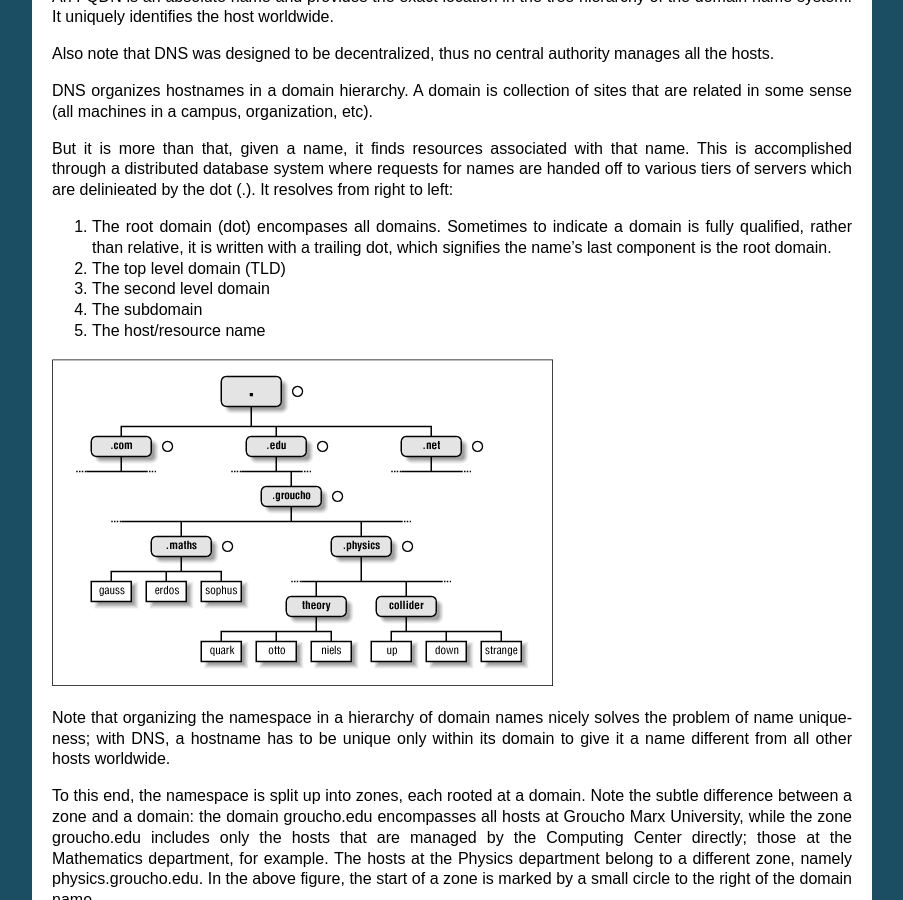
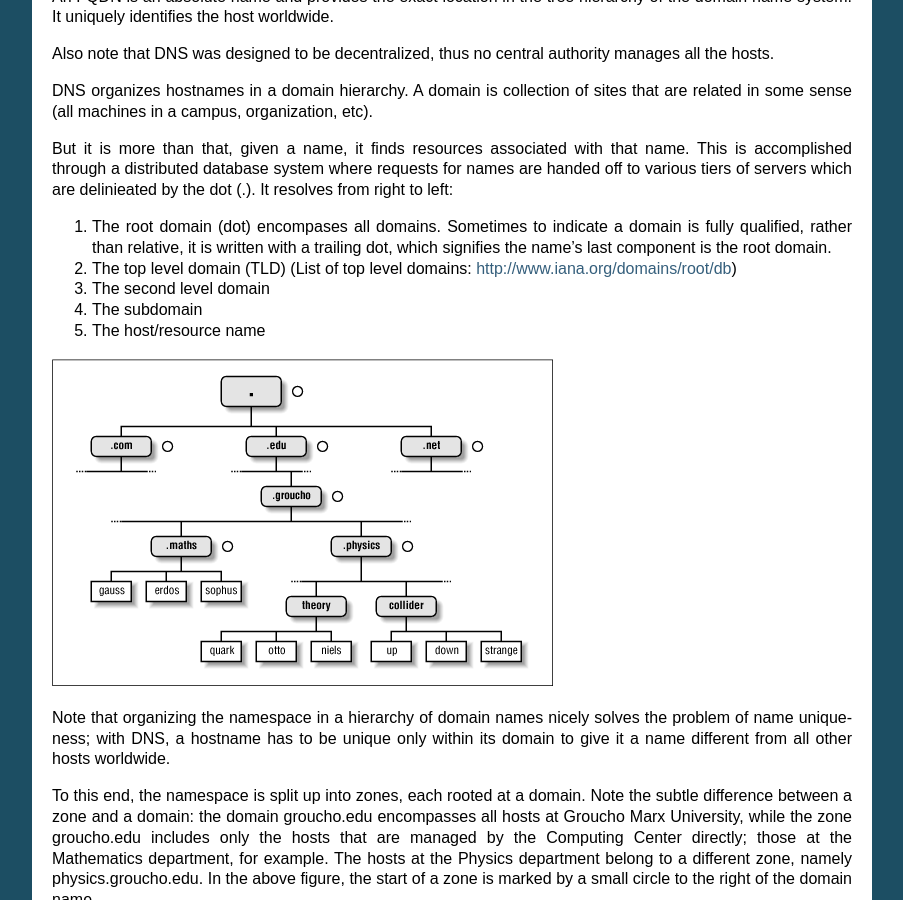
Before and after one commit to amituttam/notes, a Sphinx documentation site: the page built from docs/networking/dns.rst, in a window 1280 px wide and 900 px high, scrolled down 666 px. Shown: the whole window, without its empty margins (198-1101 px from the left). Built offline with Sphinx 7.4.7, drawn with Linux system fonts in a browser that asks for light colours.

Commit message:
Update dns.rst
Include URL for list of top level domains

```diff
--- a/docs/networking/dns.rst
+++ b/docs/networking/dns.rst
@@ -37,7 +37,7 @@ left:
    trailing dot, which signifies the name's last component is the root
    domain.
 
-#. The top level domain (TLD)
+#. The top level domain (TLD) (List of top level domains: http://www.iana.org/domains/root/db)
 
 #. The second level domain
 
```
